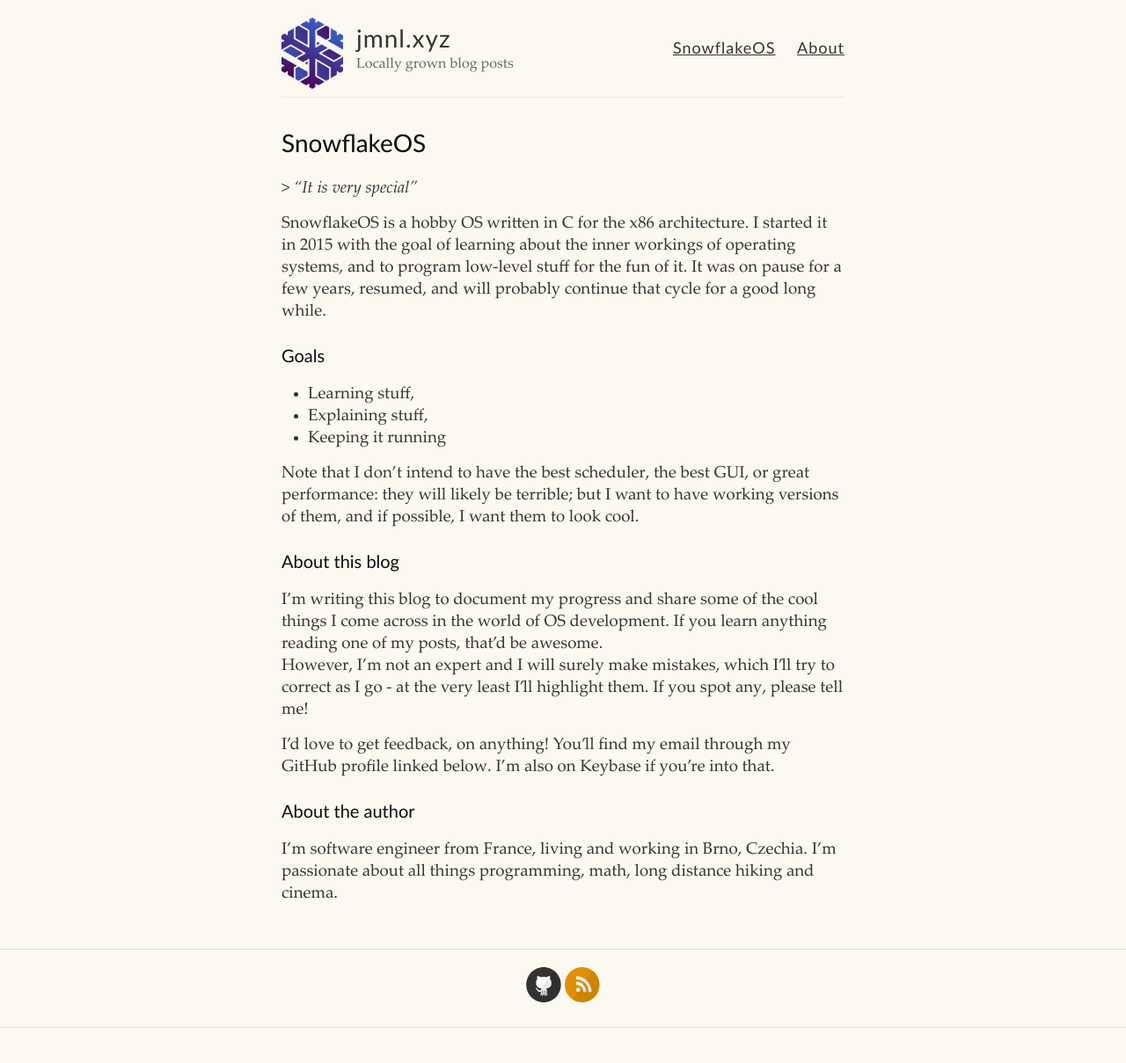
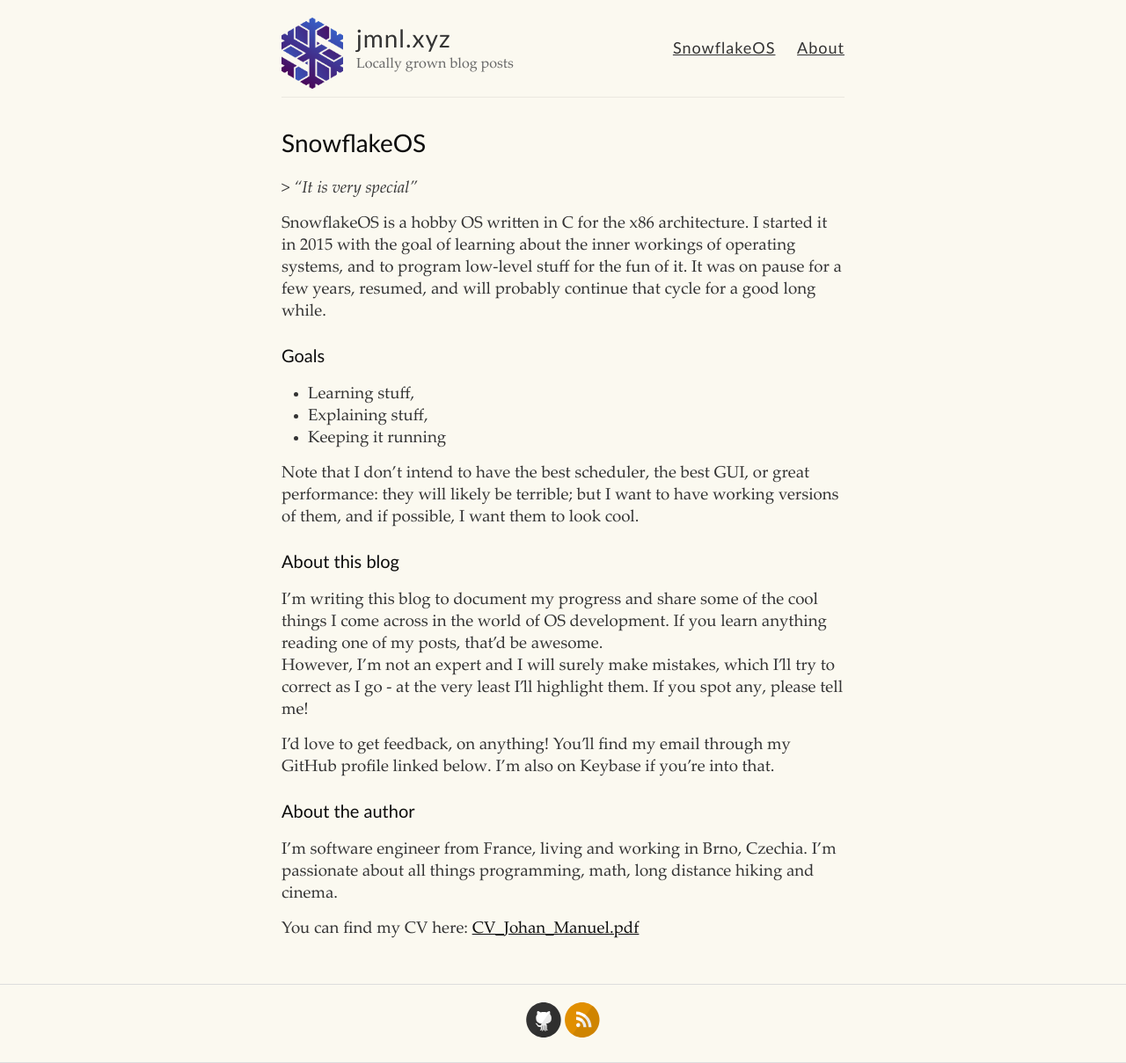
Before and after one commit to 29jm/29jm.github.io, a Jekyll site: the page built from about.md, in a window 1280 px wide. Shown: the whole page at 88% size. Built offline with Jekyll 4.4.1, drawn with Linux system fonts in a browser that asks for light colours; some web fonts are replaced; before the commit the page ends 1169 px from its top, so only the background shows below that.

Commit message:
Add CV in about page

```diff
--- a/about.md
+++ b/about.md
@@ -28,3 +28,5 @@
 ### About the author
 
 I'm software engineer from France, living and working in Brno, Czechia. I'm passionate about all things programming, math, long distance hiking and cinema.
+
+You can find my CV here: [CV_Johan_Manuel.pdf](misc/CV_Johan_Manuel.pdf)
```
